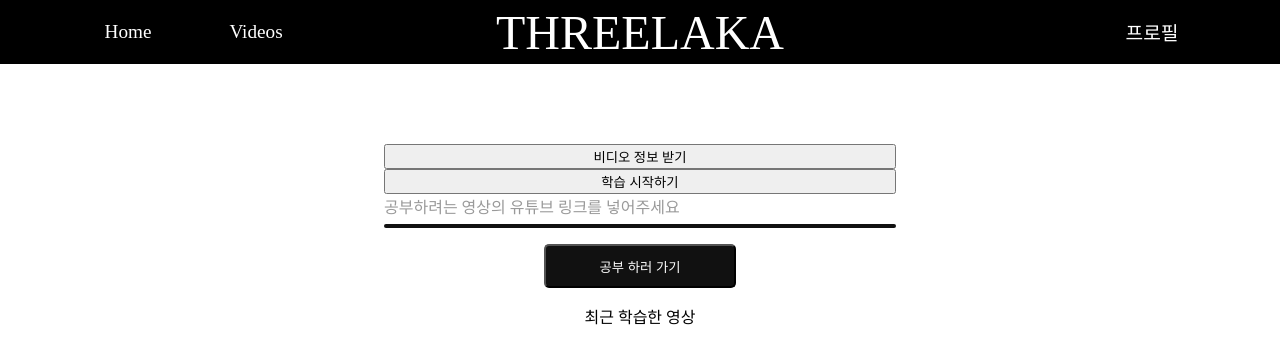
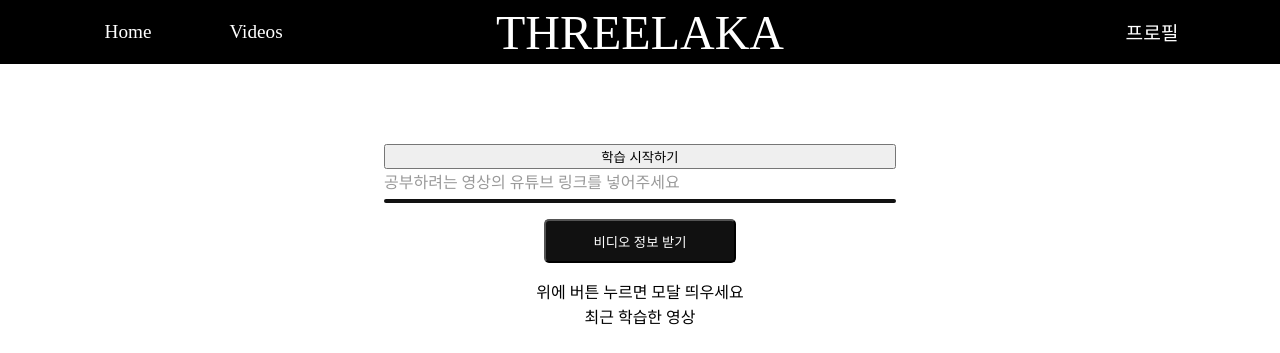
Before and after one commit to jayl2sw/threelaka, a React (Create React App) app in the folder frontend/: page /home in a window 1280 px wide. Shown: the top 353 px of the page. Built offline with nearby package versions, Linux system fonts and the light colour scheme.

Commit message:
✨ MainPage to ReadingPage
- 메인페이지에서 영상 클릭 시 신규/최근 스테이지로 이동

```diff
--- a/frontend/src/pages/Main/components/SearchBar.tsx
+++ b/frontend/src/pages/Main/components/SearchBar.tsx
@@ -1,5 +1,6 @@
-import React from 'react';
+import React, { useEffect } from 'react';
 import { useAppDispatch, useAppSelector } from '../../../utils/hooks';
+import { useNavigate } from 'react-router-dom';
 import { videoActions } from '../../../features/video/video-slice';
 import { studyActions } from '../../../features/study/study-slice';
 import {
@@ -19,9 +20,18 @@
     dispatch(studyActions.postStartStudy('UhssmfRXYZI'));
   };
 
+  const stage = useAppSelector((state) => state.study.studyState.stage);
+
+  const navigate = useNavigate();
+
+  useEffect(() => {
+    if (stage !== '') {
+      navigate('/study/read');
+    }
+  }, [stage]);
+
   return (
     <SearchBarContainer>
-      <button onClick={handlerGetVideoData}>비디오 정보 받기</button>
       <button onClick={handlerPostStartStudy}>학습 시작하기</button>
       <SearchBarInput>
         <input type="text" required />
@@ -29,9 +39,8 @@
         <i></i>
       </SearchBarInput>
       <SearchButton>
-        <button>
-          <p>공부 하러 가기</p>
-        </button>
+        <button onClick={handlerGetVideoData}>비디오 정보 받기</button>
+        <p>위에 버튼 누르면 모달 띄우세요</p>
       </SearchButton>
     </SearchBarContainer>
   );
```
